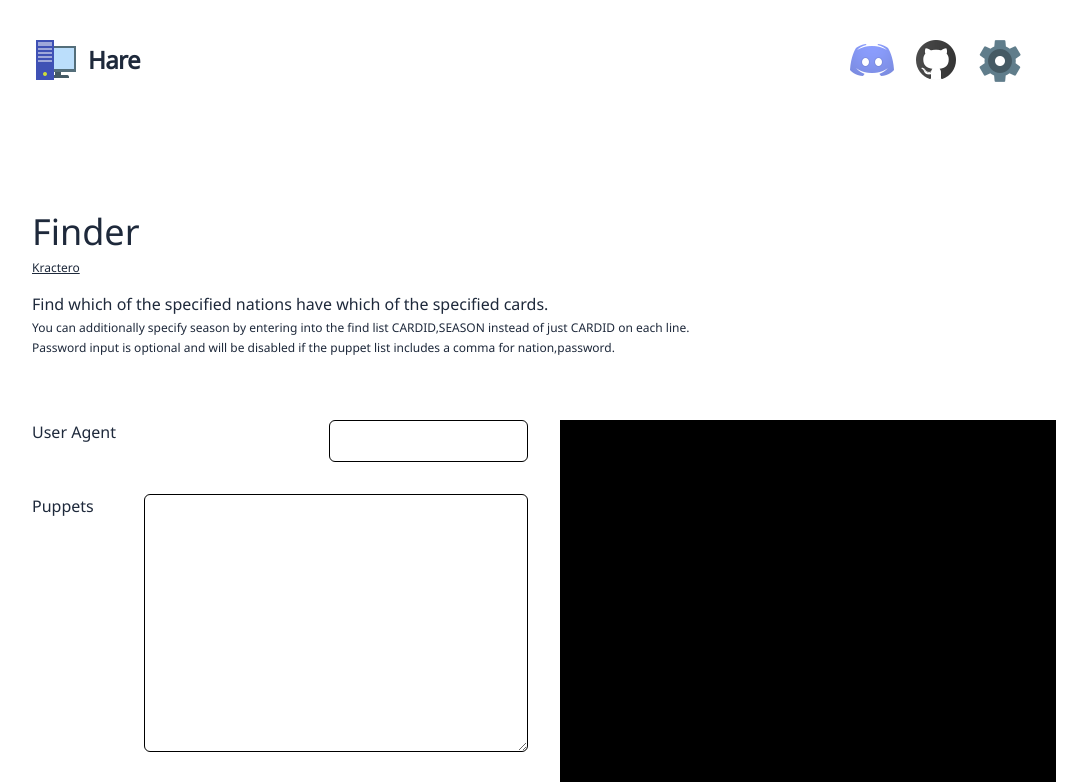
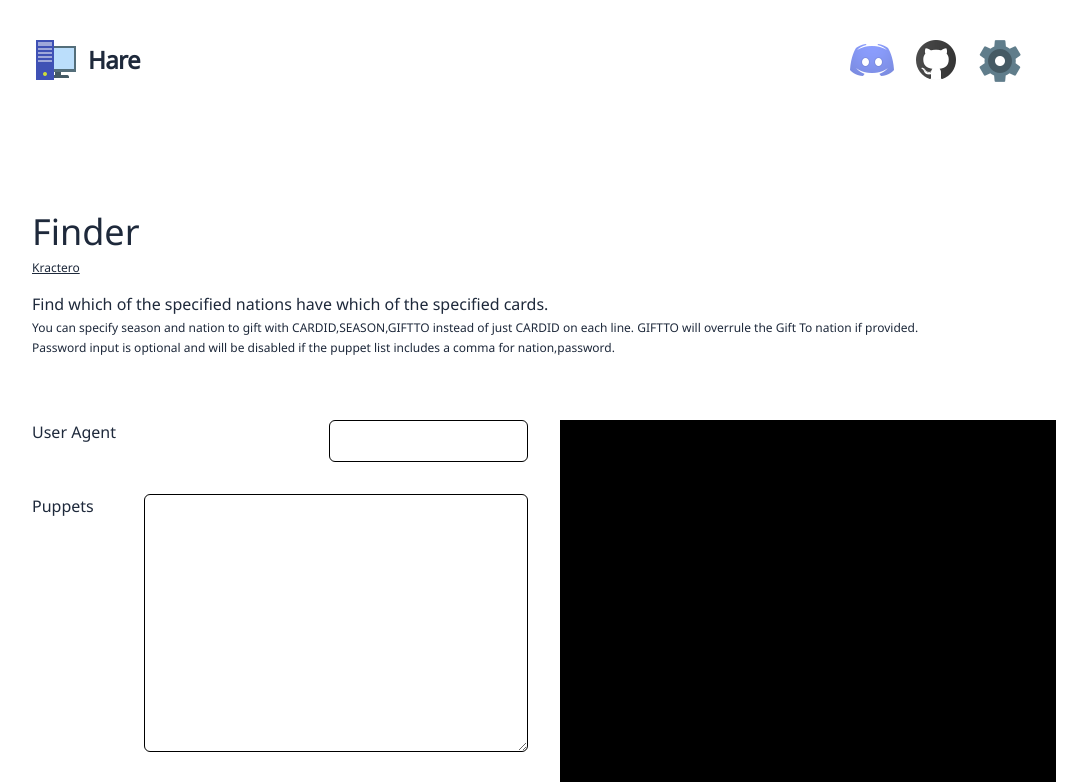
Before and after one commit to Kractero/hare, a SvelteKit app: page /tools/finder in a window 1280 px wide. Shown: the top 782 px of the page, without its empty margins (112-1199 px from the left). Built offline with nearby package versions, Linux system fonts and the light colour scheme.

Commit message:
Implement specific gifting

```diff
--- a/src/routes/tools/finder/+page.svelte
+++ b/src/routes/tools/finder/+page.svelte
@@ -21,7 +21,6 @@
     let downloadable = false;
 	let stoppable = false;
 	let stopped = false;
-
 	let main = '';
 	let puppets = '';
 	let finderlist = '';
@@ -75,6 +74,8 @@
 						const matchingIndex = matches.findIndex(match => match[0] === String(id));
 						if (matchingIndex !== -1) {
 							const matchSeason = matches[matchingIndex][1];
+							const matchGiftee = matches[matchingIndex][2];
+							giftee = matchGiftee || giftee;
 							if (matchSeason && matchSeason !== String(season)) {
 								progress += `<p>Found ${id} but not right season.`
 							} else {
@@ -146,7 +147,8 @@
 	Find which of the specified nations have which of the specified cards.
 </p>
 <p class={`text-xs ${mode === "Gift" ? "mb-1" : "mb-16"}`}>
-	You can additionally specify season by entering into the find list CARDID,SEASON instead of just CARDID on each line.
+	You can specify season and nation to gift with CARDID,SEASON,GIFTTO instead of just CARDID on each line.
+	GIFTTO will overrule the Gift To nation if provided.
 </p>
 {#if mode === "Gift"}
 	<p class="text-xs mb-16">
```
